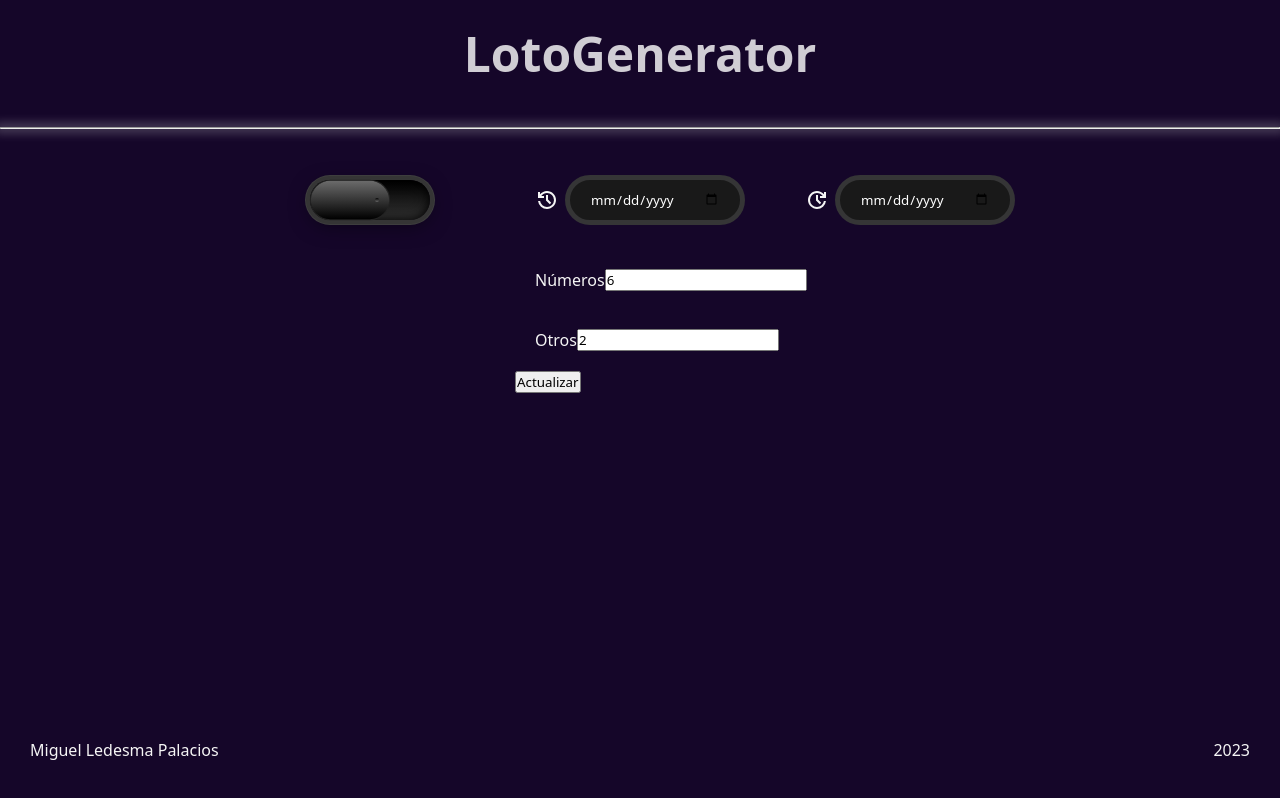
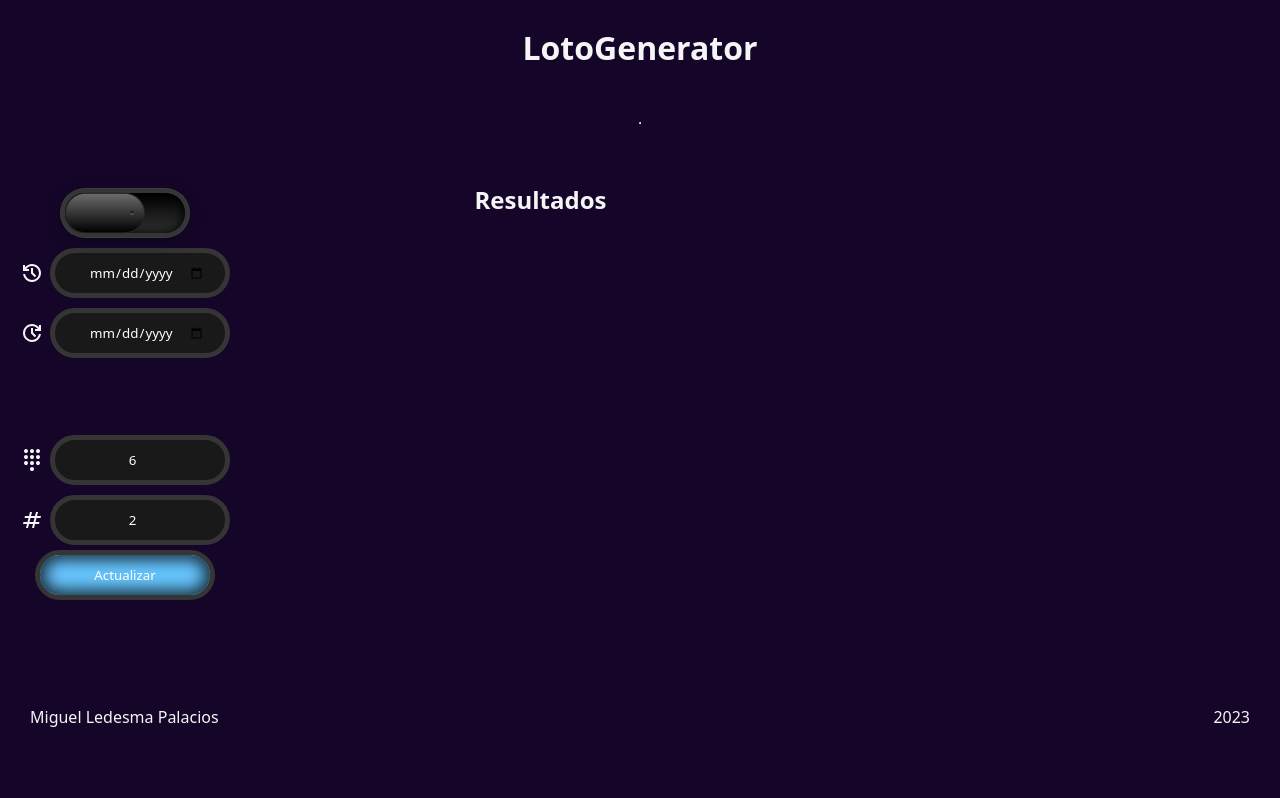
Before and after one commit to mledpal/loterias, a React (Vite) app: page / in a window 1280 px wide. Built offline with nearby package versions, Linux system fonts and the light colour scheme.

Commit message:
Nuevos cambios en la interfaz

```diff
--- a/src/App.jsx
+++ b/src/App.jsx
@@ -1,3 +1,4 @@
+import { Formulario } from "./Components";
 import { Filtro } from "./Components/Filtro/Filtro";
 
 export const App = () => {
@@ -10,27 +11,11 @@ export const App = () => {
 
 			<aside>
 				<Filtro />
+				<Formulario />
 			</aside>
 
 			<main>
-				<form action=''>
-					<label for='numeros'>
-						Números
-						<input name='nums' id='nums' type='number' value='6' required />
-					</label>
-					<label for='otros'>
-						Otros
-						<input name='otros' id='otros' type='number' value='2' required />
-					</label>
-					<button type='button' id='actualizar'>
-						Actualizar
-					</button>
-				</form>
-
-				<div class='numeros'>
-					<div id='numeros'></div>
-					<div id='estrellas'></div>
-				</div>
+				<h2>Resultados</h2>
 			</main>
 
 			<footer>
--- a/src/Components/Date/Date.css
+++ b/src/Components/Date/Date.css
@@ -8,25 +8,6 @@ label {
   padding: 0 20px;
 }
 
-
-input[type="date"] {
-  padding: 10px 20px;
-  width: 180px;
-  height: 50px;
-  border: none;
-  outline: none;
-  border-radius: 25px;
-  border:5px solid #353536;
-  background: #191919;
-  color: white;
-}
-
-input[type="date"]:hover {
-  transition: .5s;
-  background: #67c5ff;
-  box-shadow: 0 0 15px 5px #182f3d inset;
-}
-
 label input[type="checkBox"] {
   margin: auto;
 }
--- a/src/Components/Date/FechaSelector.jsx
+++ b/src/Components/Date/FechaSelector.jsx
@@ -1,6 +1,6 @@
 import "./Date.css";
 import { iconoFecha } from "/src/variables.js";
-import { Start, Stop } from "./Icons";
+import { Start, Stop } from "../../helpers/Icons";
 import { useRef } from "react";
 import { getToday } from "/src/helpers/getToday";
 
--- a/src/Components/Date/Icons.jsx
+++ /dev/null
@@ -1,27 +0,0 @@
-export const Start = () => {
-	return (
-		<svg
-			xmlns='http://www.w3.org/2000/svg'
-			height='24'
-			viewBox='0 -960 960 960'
-			width='24'
-			fill='currentColor'
-		>
-			<path d='M480-120q-138 0-240.5-91.5T122-440h82q14 104 92.5 172T480-200q117 0 198.5-81.5T760-480q0-117-81.5-198.5T480-760q-69 0-129 32t-101 88h110v80H120v-240h80v94q51-64 124.5-99T480-840q75 0 140.5 28.5t114 77q48.5 48.5 77 114T840-480q0 75-28.5 140.5t-77 114q-48.5 48.5-114 77T480-120Zm112-192L440-464v-216h80v184l128 128-56 56Z' />
-		</svg>
-	);
-};
-
-export const Stop = () => {
-	return (
-		<svg
-			xmlns='http://www.w3.org/2000/svg'
-			height='24'
-			viewBox='0 -960 960 960'
-			width='24'
-			fill='currentColor'
-		>
-			<path d='M480-120q-75 0-140.5-28.5t-114-77q-48.5-48.5-77-114T120-480q0-75 28.5-140.5t77-114q48.5-48.5 114-77T480-840q82 0 155.5 35T760-706v-94h80v240H600v-80h110q-41-56-101-88t-129-32q-117 0-198.5 81.5T200-480q0 117 81.5 198.5T480-200q105 0 183.5-68T756-440h82q-15 137-117.5 228.5T480-120Zm112-192L440-464v-216h80v184l128 128-56 56Z' />
-		</svg>
-	);
-};
--- /dev/null
+++ b/src/Components/Formulario/Formulario.css
@@ -0,0 +1,38 @@
+form {
+  display: flex;
+  flex-direction: column;
+  align-items: center;
+  justify-content: center;
+  flex-grow: 1;
+}
+
+form label {
+  display: flex;
+  flex-direction: column;
+}
+
+form button {
+  cursor:pointer;
+  padding: 10px 20px;
+  width: 180px;
+  height: 50px;
+  border: none;
+  outline: none;
+  border-radius: 25px;
+  border:5px solid #353536;
+  background: #67c5ff;
+  box-shadow: 0 0 15px 5px #182f3d inset;
+  color: white;
+}
+
+form button:hover {
+    transition: .5s;
+    background: #67c5ff;
+    box-shadow: 0 0 15px 5px #67c5ff inset;
+}
+
+
+form label {
+  display: flex;
+  flex-direction: row;
+}
--- /dev/null
+++ b/src/Components/Formulario/Formulario.jsx
@@ -0,0 +1,22 @@
+import { Numbers, Otros } from "../../helpers/Icons";
+import "./Formulario.css";
+
+export const Formulario = () => {
+	return (
+		<>
+			<form action=''>
+				<label for='numeros'>
+					<Numbers />
+					<input name='nums' id='nums' type='number' value='6' required />
+				</label>
+				<label for='otros'>
+					<Otros />
+					<input name='otros' id='otros' type='number' value='2' required />
+				</label>
+				<button type='button' id='actualizar'>
+					Actualizar
+				</button>
+			</form>
+		</>
+	);
+};
--- a/src/Components/index.js
+++ b/src/Components/index.js
@@ -1,3 +1,4 @@
 export { FechaSelector } from "./Date/FechaSelector";
 export { CheckBox } from "./CheckBox/CheckBox";
 export { Filtro } from "./Filtro/Filtro";
+export { Formulario } from "./Formulario/Formulario";
--- /dev/null
+++ b/src/helpers/Icons.jsx
@@ -0,0 +1,55 @@
+export const Start = () => {
+	return (
+		<svg
+			xmlns='http://www.w3.org/2000/svg'
+			height='24'
+			viewBox='0 -960 960 960'
+			width='24'
+			fill='currentColor'
+		>
+			<path d='M480-120q-138 0-240.5-91.5T122-440h82q14 104 92.5 172T480-200q117 0 198.5-81.5T760-480q0-117-81.5-198.5T480-760q-69 0-129 32t-101 88h110v80H120v-240h80v94q51-64 124.5-99T480-840q75 0 140.5 28.5t114 77q48.5 48.5 77 114T840-480q0 75-28.5 140.5t-77 114q-48.5 48.5-114 77T480-120Zm112-192L440-464v-216h80v184l128 128-56 56Z' />
+		</svg>
+	);
+};
+
+export const Stop = () => {
+	return (
+		<svg
+			xmlns='http://www.w3.org/2000/svg'
+			height='24'
+			viewBox='0 -960 960 960'
+			width='24'
+			fill='currentColor'
+		>
+			<path d='M480-120q-75 0-140.5-28.5t-114-77q-48.5-48.5-77-114T120-480q0-75 28.5-140.5t77-114q48.5-48.5 114-77T480-840q82 0 155.5 35T760-706v-94h80v240H600v-80h110q-41-56-101-88t-129-32q-117 0-198.5 81.5T200-480q0 117 81.5 198.5T480-200q105 0 183.5-68T756-440h82q-15 137-117.5 228.5T480-120Zm112-192L440-464v-216h80v184l128 128-56 56Z' />
+		</svg>
+	);
+};
+
+export const Numbers = () => {
+	return (
+		<svg
+			xmlns='http://www.w3.org/2000/svg'
+			height='24'
+			viewBox='0 -960 960 960'
+			width='24'
+			fill='currentColor'
+		>
+			<path d='M480-40q-33 0-56.5-23.5T400-120q0-33 23.5-56.5T480-200q33 0 56.5 23.5T560-120q0 33-23.5 56.5T480-40ZM240-760q-33 0-56.5-23.5T160-840q0-33 23.5-56.5T240-920q33 0 56.5 23.5T320-840q0 33-23.5 56.5T240-760Zm0 240q-33 0-56.5-23.5T160-600q0-33 23.5-56.5T240-680q33 0 56.5 23.5T320-600q0 33-23.5 56.5T240-520Zm0 240q-33 0-56.5-23.5T160-360q0-33 23.5-56.5T240-440q33 0 56.5 23.5T320-360q0 33-23.5 56.5T240-280Zm480-480q-33 0-56.5-23.5T640-840q0-33 23.5-56.5T720-920q33 0 56.5 23.5T800-840q0 33-23.5 56.5T720-760ZM480-280q-33 0-56.5-23.5T400-360q0-33 23.5-56.5T480-440q33 0 56.5 23.5T560-360q0 33-23.5 56.5T480-280Zm240 0q-33 0-56.5-23.5T640-360q0-33 23.5-56.5T720-440q33 0 56.5 23.5T800-360q0 33-23.5 56.5T720-280Zm0-240q-33 0-56.5-23.5T640-600q0-33 23.5-56.5T720-680q33 0 56.5 23.5T800-600q0 33-23.5 56.5T720-520Zm-240 0q-33 0-56.5-23.5T400-600q0-33 23.5-56.5T480-680q33 0 56.5 23.5T560-600q0 33-23.5 56.5T480-520Zm0-240q-33 0-56.5-23.5T400-840q0-33 23.5-56.5T480-920q33 0 56.5 23.5T560-840q0 33-23.5 56.5T480-760Z' />
+		</svg>
+	);
+};
+
+export const Otros = () => {
+	return (
+		<svg
+			xmlns='http://www.w3.org/2000/svg'
+			height='24'
+			viewBox='0 -960 960 960'
+			width='24'
+			fill='currentColor'
+		>
+			<path d='m240-160 40-160H120l20-80h160l40-160H180l20-80h160l40-160h80l-40 160h160l40-160h80l-40 160h160l-20 80H660l-40 160h160l-20 80H600l-40 160h-80l40-160H360l-40 160h-80Zm140-240h160l40-160H420l-40 160Z' />
+		</svg>
+	);
+};
--- a/src/index.css
+++ b/src/index.css
@@ -11,19 +11,17 @@ body #root {
   max-width: 100vw;
   background: #150629;
   color: whitesmoke;
-  display: flex;
-  flex-direction: column;
-  align-items: center;
-  justify-content: space-between;
-}
-
-hr {
-  width: 100%;
-  box-shadow: 0 0 10px 5px rgba(255,255,255, .2);
+  display: grid;
+  grid-template-areas: "header header header header"
+                       "aside main main main"
+                       "aside main main main"
+                       "aside main main main"
+                       "aside main main main"
+                       "footer footer footer footer";
 }
 
 header {
-  position: sticky;
+  grid-area: header;
   display: grid;
   place-items: center;
   height: 150px;
@@ -32,24 +30,22 @@ header {
 }
 
 aside {
+  grid-area: aside;
   display: flex;
-  flex-direction: row;
-  height: 100px;
-  width: 100%;
-  align-items: center;
-  justify-content: center;
-  gap: 20px;
-}
-h1 {
-  font-size: 3em;
-  color : rgba(255,255,255,.8);
+  flex-direction: column;
+  height: 100%;
+  width: 250px;
 }
 
 main {
-  flex-grow: 1;
+  grid-area: main;
+  display: flex;
+  flex-direction: column;
+  width: 100%;
 }
 
 footer {
+  grid-area: footer;
   height: 100px;
   width: 100%;
   display: flex;
@@ -61,3 +57,26 @@ footer {
 footer p {
   padding: 0 30px;
 }
+
+
+/* Estilos para los inputs */
+
+input[type="number"],
+input[type="date"] {
+  padding: 10px 20px;
+  width: 180px;
+  height: 50px;
+  border: none;
+  outline: none;
+  border-radius: 25px;
+  border:5px solid #353536;
+  background: #191919;
+  color: white;
+  text-align: center;
+}
+
+input[type="date"]:hover {
+  transition: .5s;
+  background: #67c5ff;
+  box-shadow: 0 0 15px 5px #182f3d inset;
+}
```
Also changed, not shown: public/img/numbers.svg (added), public/img/otros.svg (added).
